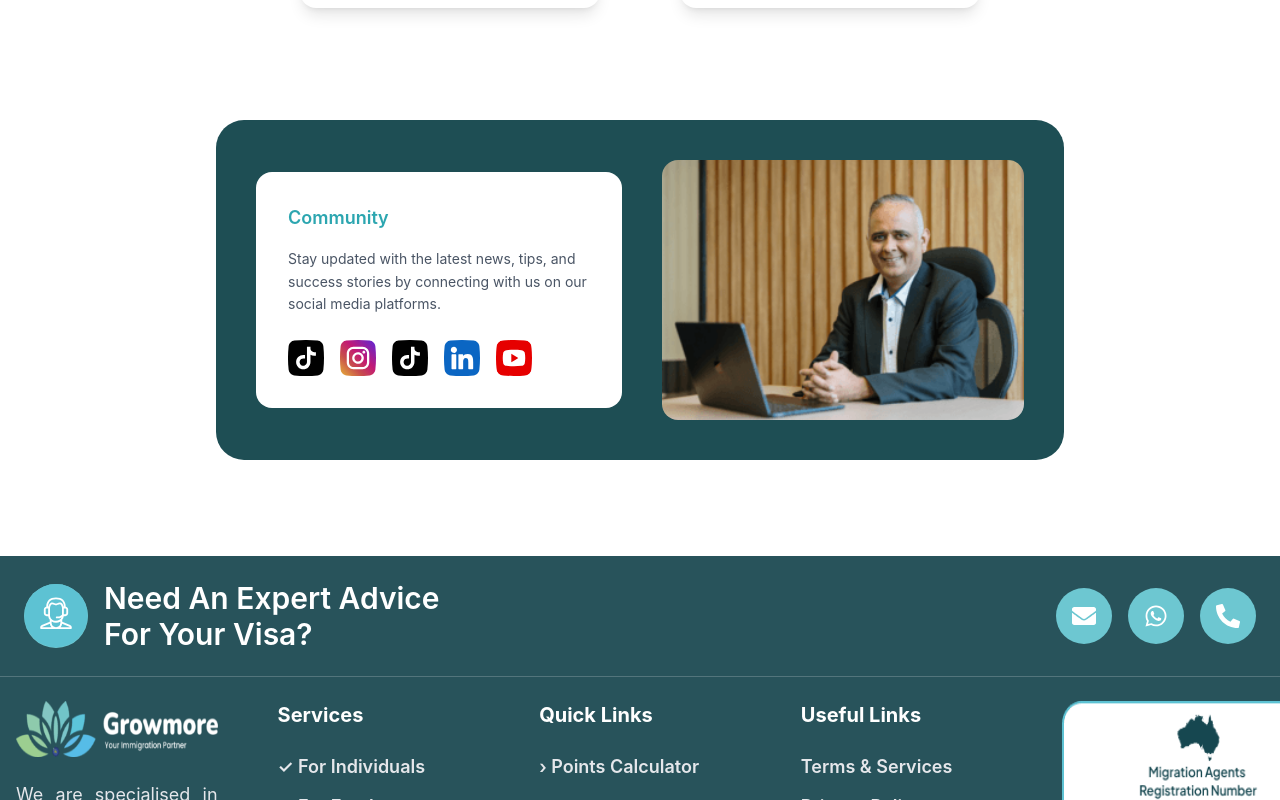
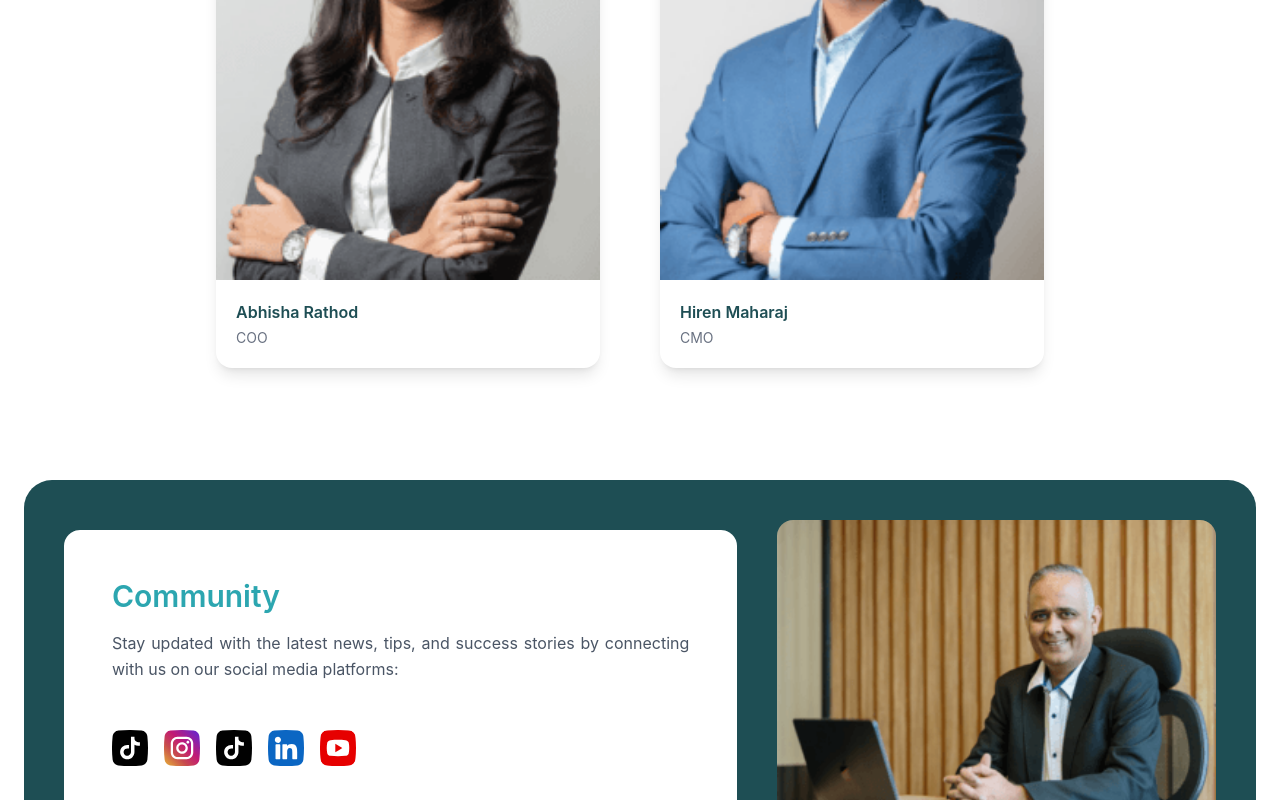
Before and after one commit to riddhi258/growmore-one, a React (Vite) app: page /who-we-are in a window 1280 px wide. Shown: the part 3280-4080 px from the top of the page. Built offline with nearby package versions, Linux system fonts and the light colour scheme.

Commit message:
code updated

```diff
--- a/src/Components/Teams.jsx
+++ b/src/Components/Teams.jsx
@@ -26,28 +26,25 @@ const team = [
 const Teams = () => {
   return (
     <div className="w-full bg-white py-24">
-
       {/* ================= TEAM SECTION ================= */}
-      <div className="max-w-3xl mx-auto px-6">
-        <div className="grid grid-cols-1 sm:grid-cols-2 gap-10 justify-items-center">
+      <div className="max-w-4xl mx-auto px-6">
+        <div className="grid grid-cols-1 sm:grid-cols-2 lg:grid-cols-2 gap-10">
           {team.map((member, index) => (
             <div
               key={index}
-              className="bg-white rounded-2xl shadow-lg hover:shadow-2xl transition duration-300 overflow-hidden w-[300px]"
+              className="bg-white rounded-2xl shadow-lg hover:shadow-2xl transition duration-300 overflow-hidden w-full max-w-sm"
             >
               <img
                 src={member.img}
                 alt={member.name}
-                className="w-full h-[320px] object-cover"
+                className="w-full h-[500px] object-cover"
               />
 
               <div className="p-5">
                 <h3 className="text-[#1E4E54] font-semibold text-md">
                   {member.name}
                 </h3>
-                <p className="text-gray-500 text-sm mt-1">
-                  {member.role}
-                </p>
+                <p className="text-gray-500 text-sm mt-1">{member.role}</p>
               </div>
             </div>
           ))}
@@ -55,36 +52,55 @@ const Teams = () => {
       </div>
 
       {/* ================= COMMUNITY SECTION ================= */}
-      <div className="max-w-4xl mx-auto mt-28 px-6">
-        <div className="bg-[#1E4E54] rounded-[28px] p-8 md:p-10 flex flex-col md:flex-row items-center gap-10">
-
+      <div className="max-w-screen rounded-lg  mx-auto mt-28 px-6">
+            <div className="bg-[#1E4E54] rounded-[28px] p-8 md:p-10 flex flex-col md:flex-row items-center justify-center gap-10">
           {/* LEFT CARD */}
-          <div className="bg-white rounded-2xl p-8 w-full md:w-1/2">
-            <h3 className="text-lg font-semibold text-[#2CA6B0] mb-4">
+          <div className="bg-white rounded-2xl p-8 w-full h-[300px] md:w-3/4">
+            <h3 className="text-3xl font-semibold text-[#2CA6B0] mb-4 mt-4 pl-4">
               Community
             </h3>
 
-            <p className="text-gray-600 text-sm leading-relaxed mb-6">
+            <p className="text-gray-600 text-base leading-relaxed mb-6 text-justify px-4">
               Stay updated with the latest news, tips, and success stories by
-              connecting with us on our social media platforms.
+              connecting with us on our social media platforms:
             </p>
 
             {/* SOCIAL ICONS */}
-            <div className="flex gap-4">
+            <div className="flex gap-4 pt-6 px-4">
               <a href="#">
-                <img src="/assets/t.svg" alt="Tiktok" className="w-9 h-9 rounded-md  flex items-center justify-center-4" />
-              </a>
-             <a href="#">
-                <img src="/assets/i.svg" alt="Instagram" className="w-9 h-9 rounded-md  flex items-center justify-center" />
+                <img
+                  src="/assets/t.svg"
+                  alt="Tiktok"
+                  className="w-9 h-9 rounded-md  flex items-center justify-center-4"
+                />
               </a>
               <a href="#">
-                <img src="/assets/t.svg" alt="Tiktok" className="w-9 h-9 rounded-md  flex items-center justify-center-4" />
-              </a>
-              <a href="#" >
-                <img src="/assets/l.svg" alt="LinkedIn" className="w-9 h-9 rounded-mdflex items-center justify-center" />
+                <img
+                  src="/assets/i.svg"
+                  alt="Instagram"
+                  className="w-9 h-9 rounded-md  flex items-center justify-center"
+                />
               </a>
               <a href="#">
-                <img src="/assets/y.svg" alt="YouTube" className="w-9 h-9 rounded-lg  flex items-center justify-center" />
+                <img
+                  src="/assets/t.svg"
+                  alt="Tiktok"
+                  className="w-9 h-9 rounded-md  flex items-center justify-center-4"
+                />
+              </a>
+              <a href="#">
+                <img
+                  src="/assets/l.svg"
+                  alt="LinkedIn"
+                  className="w-9 h-9 rounded-mdflex items-center justify-center"
+                />
+              </a>
+              <a href="#">
+                <img
+                  src="/assets/y.svg"
+                  alt="YouTube"
+                  className="w-9 h-9 rounded-lg  flex items-center justify-center"
+                />
               </a>
             </div>
           </div>
@@ -94,10 +110,9 @@ const Teams = () => {
             <img
               src="/assets/c.png"
               alt="community"
-              className="rounded-2xl w-full h-[260px] object-cover"
+              className="rounded-2xl w-full h-[320px] object-cover"
             />
           </div>
-
         </div>
       </div>
     </div>
```
